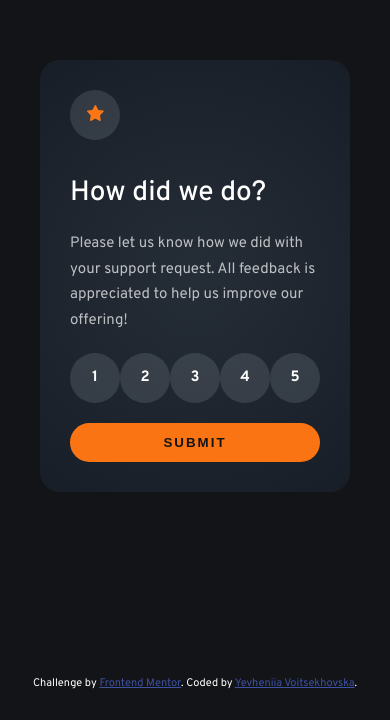
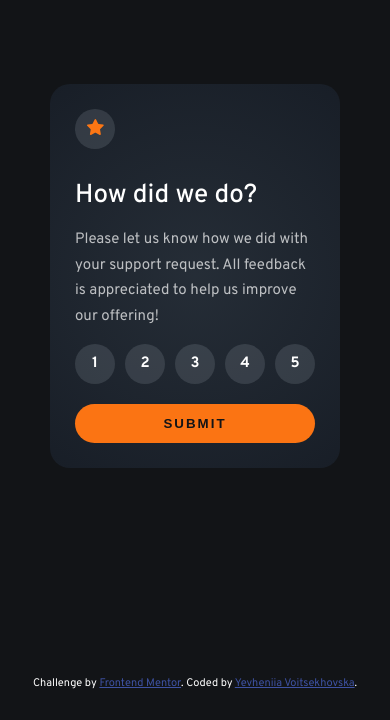
Before and after one commit to voitsekhovska/rating-component, a plain HTML site: page index.html in a window 390 px wide. Shown: the part 124-844 px from the top of the page. Drawn offline with Linux system fonts and the light colour scheme.

Commit message:
Added queries

```diff
--- a/style.css
+++ b/style.css
@@ -187,3 +187,25 @@ h1 {
 .attribution a {
   color: hsl(228, 45%, 44%);
 }
+
+@media (max-width: 460px) {
+  .general-box {
+    gap: 15px;
+    padding: 25px;
+  }
+
+  .form label {
+    width: 40px;
+    height: 40px;
+    line-height: 40px;
+  }
+  .star-image {
+    width: 40px;
+    height: 40px;
+    padding: 10px;
+  }
+
+  h1 {
+    font-size: 26px;
+  }
+}
```
